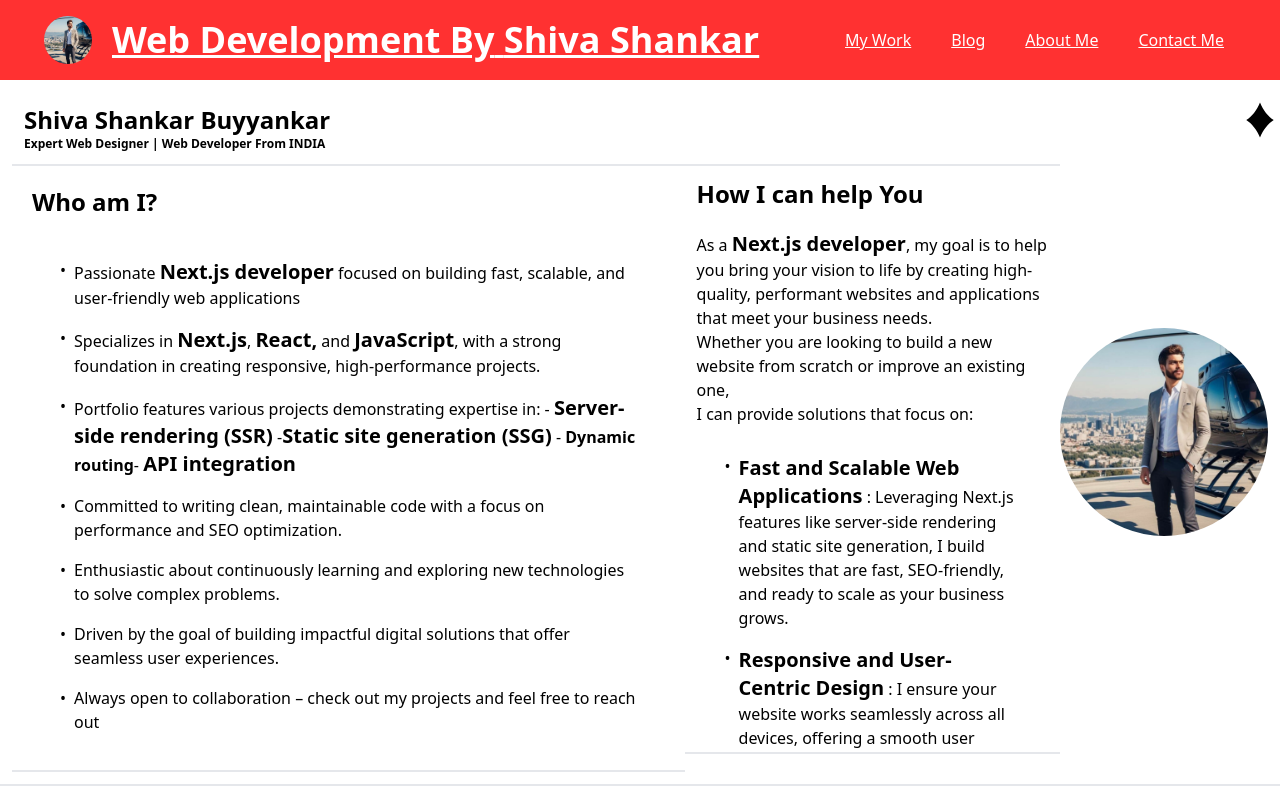
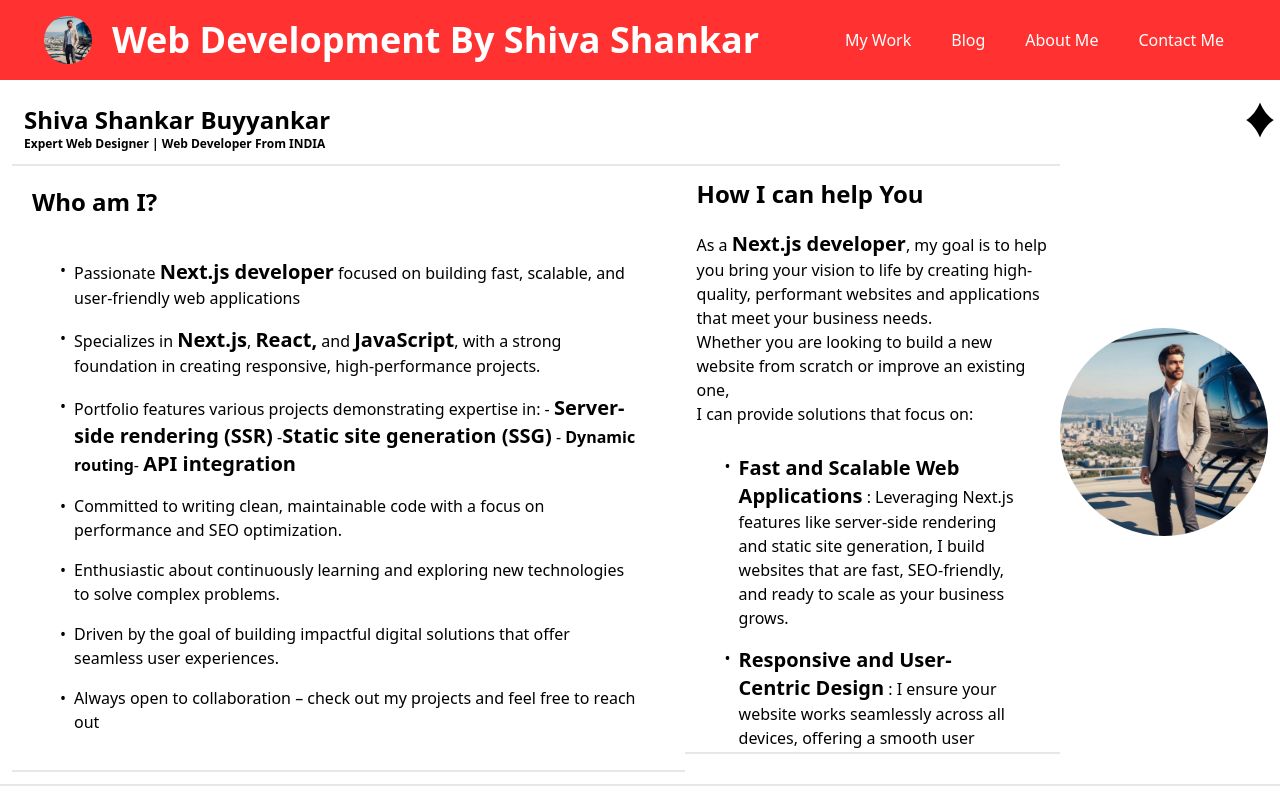
Before and after one commit to monster-1951/portfolio-website, a Next.js app: page /AboutMe in a window 1280 px wide. Shown: the top 800 px of the page. Built offline with nearby package versions, Linux system fonts and the light colour scheme.

Commit message:
origin main

```diff
--- a/src/app/Blog/[id]/page.tsx
+++ b/src/app/Blog/[id]/page.tsx
@@ -22,7 +22,7 @@ const Blog = async ({ params }: { params: { id: string } }) => {
         {Blogg.Title}
       </div>
       <div className="xl:w-[70%] mx-auto space-y-10">
-        <div className="space-y-3 border p-5">
+        <div className="space-y-3 border p-5 blog">
           <ReactMarkdown
             className={""}
             remarkPlugins={[remarkGfm]}
--- a/src/app/globals.css
+++ b/src/app/globals.css
@@ -100,6 +100,11 @@ code{
   font-weight: 600;
 }
 
-a{
+.blog a {
+  color: blue;
+  text-decoration: none;
+}
+
+.blog a:hover {
   text-decoration: underline;
 }
```
